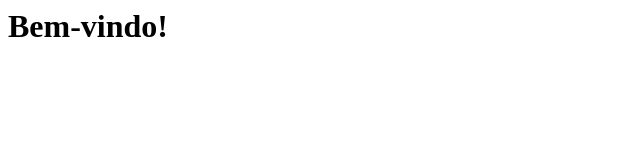
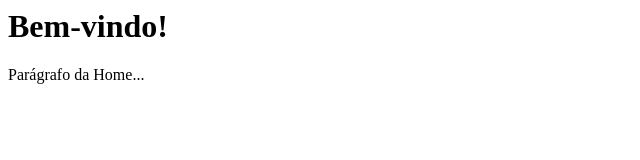
Before and after one commit to yullequio/curso_github, a plain HTML site: page index.html in a window 1280 px wide. Shown: the whole page, without its empty margins (0-640 px from the left). Drawn offline with Linux system fonts and the light colour scheme.

Commit message:
Criando novas funcionalidades na home com parágrafo

```diff
--- a/index.html
+++ b/index.html
@@ -1 +1,2 @@
 <h1> Bem-vindo! </h1>
+<p> Parágrafo da Home... </p>
```
Also changed, not shown: a.txt (added), nomes.txt.
